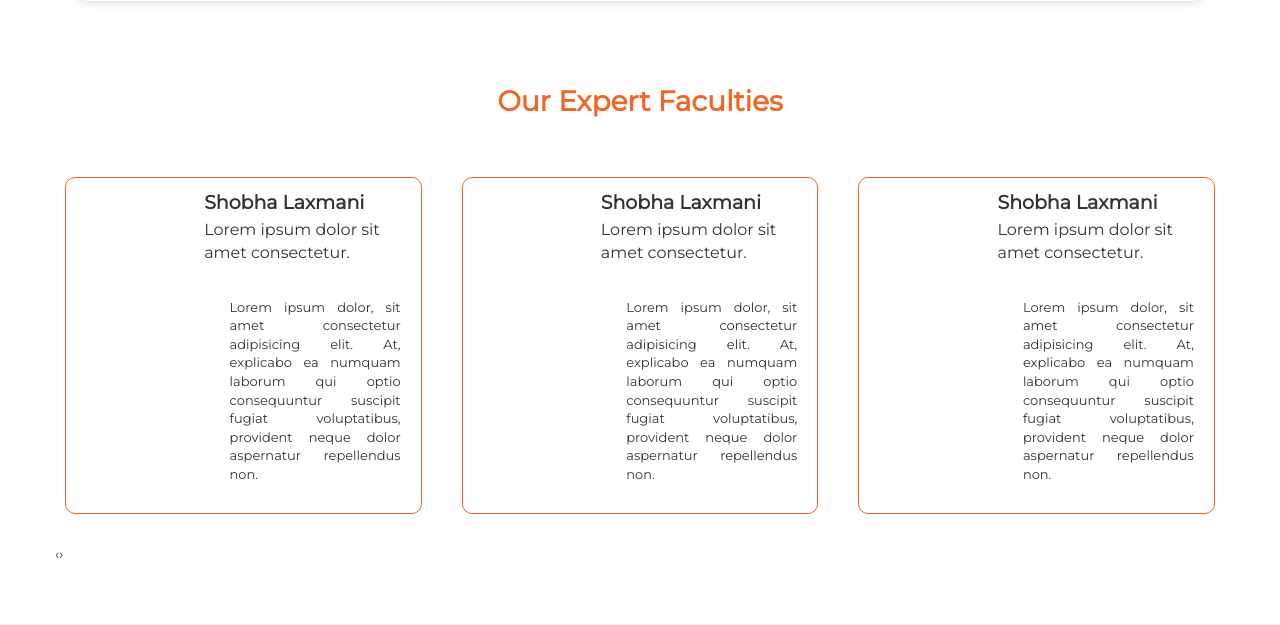
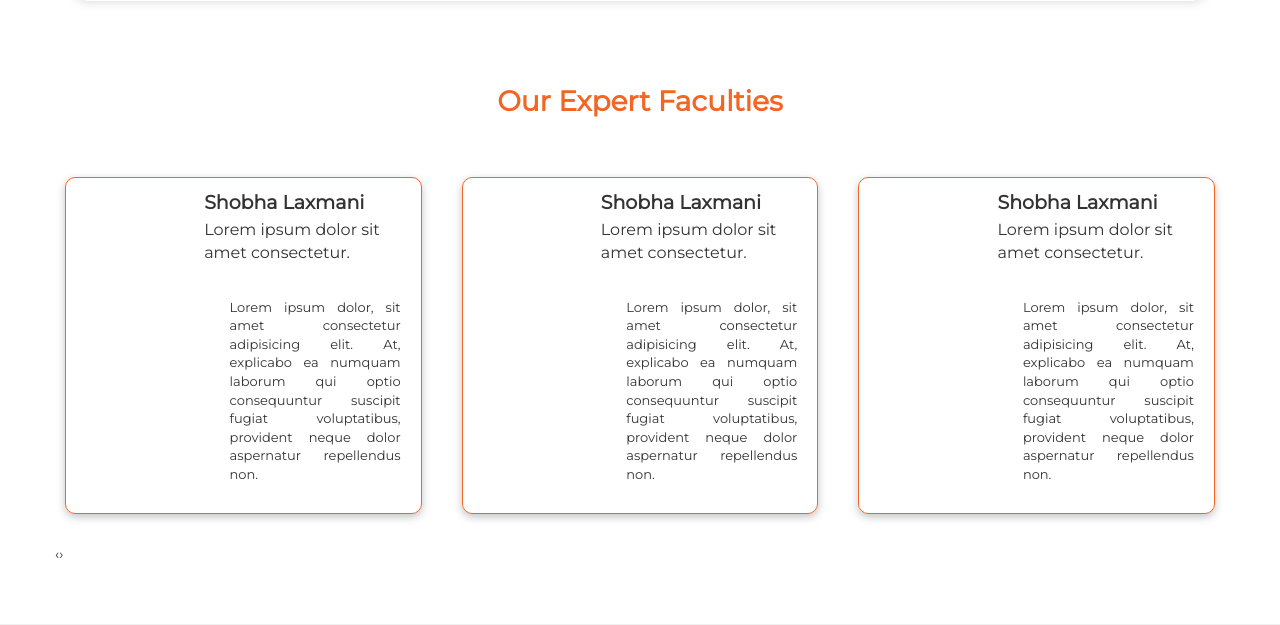
Before and after one commit to chirayatahalder/saraf, a PHP site: page /revisedACCA.html in a window 1280 px wide. Shown: the part 1484-2109 px from the top of the page. Run offline with PHP 8.4, Linux system fonts and the light colour scheme; some libraries are stand-ins or nearby versions.

Commit message:
Add files via upload

```diff
--- a/css/style.css
+++ b/css/style.css
@@ -3566,6 +3566,7 @@ filter: grayscale(0);
 	border: 1px solid var(--orange);
 	border-radius: 10px;
 	margin: 30px 0;
+	box-shadow: rgba(0, 0, 0, 0.24) 0px 3px 8px;
 }
 .box-inner-top .col-md-4{
 	margin-bottom: 0px;
```
